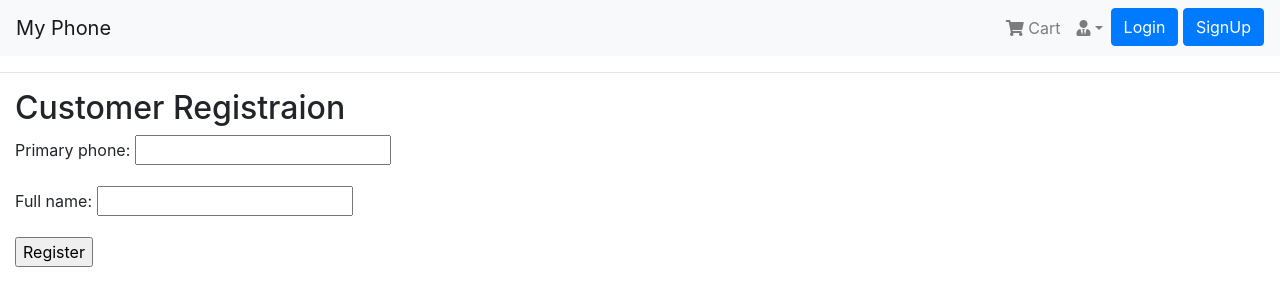
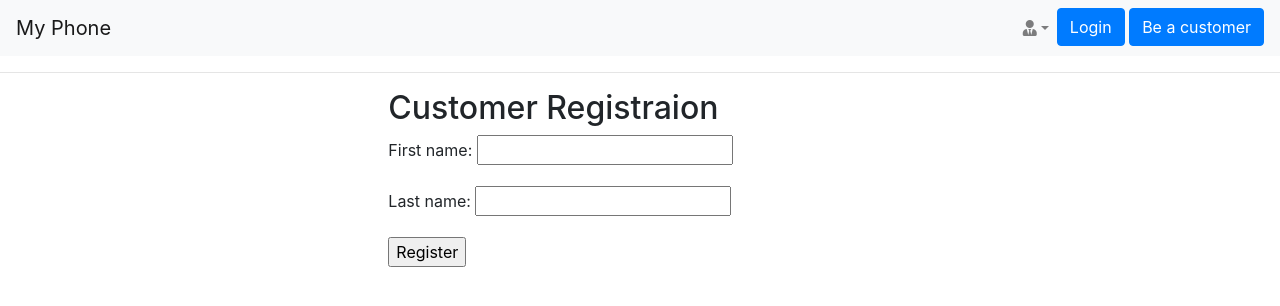
Before and after one commit to kamrul-pu/PhoneCompany, a Django app: template customer/templates/customer/register.html in a window 1280 px wide. Shown: the top 306 px of the page. Run offline with Django 4.2, Linux system fonts and the light colour scheme; tables that the repository leaves empty hold one stand-in row (values such as "Sample post"); the template is opened without the code that fills it: values that come from a table or form of the project are taken from there, most other values are stand-ins (such as "Sample title", 1, 10 or a date in 2020); some libraries are stand-ins or nearby versions.

Commit message:
Customer page Added

```diff
--- a/accounts/templates/accounts/home.html
+++ b/accounts/templates/accounts/home.html
@@ -1,5 +1,7 @@
 {% extends 'main.html' %}
 {% block content %}
-<h1>Login Page</h1>
+<div class="container">
+    <h2>This is our Homepage</h2>
+</div>
 
 {% endblock %}
--- a/accounts/templates/main.html
+++ b/accounts/templates/main.html
@@ -6,7 +6,7 @@
     <meta charset="UTF-8">
     <meta http-equiv="X-UA-Compatible" content="IE=edge">
     <meta name="viewport" content="width=device-width, initial-scale=1.0">
-    <title>CRM - {{title}}</title>
+    <title>BD Phone - {{title}}</title>
     <link rel="stylesheet" href="https://stackpath.bootstrapcdn.com/bootstrap/4.3.1/css/bootstrap.min.css"
         integrity="sha384-ggOyR0iXCbMQv3Xipma34MD+dH/1fQ784/j6cY/iJTQUOhcWr7x9JvoRxT2MZw1T" crossorigin="anonymous">
     <link href="https://cdnjs.cloudflare.com/ajax/libs/font-awesome/5.10.2/css/all.css" rel="stylesheet">
--- a/accounts/templates/navbar.html
+++ b/accounts/templates/navbar.html
@@ -6,12 +6,12 @@
     </button>
     <div class="collapse navbar-collapse" id="navbarNav">
         <ul class="navbar-nav ml-auto">
-            <li class="nav-item">
+            <!-- <li class="nav-item">
                 <a href="" class="nav-link">
                     <i class="fa fa-shopping-cart"></i> Cart
                     <span class="badge badge-light"></span>
                 </a>
-            </li>
+            </li> -->
             <li class="nav-item dropdown">
                 <a class="nav-link dropdown-toggle" href="#" id="navbarDropdown" role="button" data-toggle="dropdown"
                     aria-haspopup="true" aria-expanded="false"><i class="fas fa-user-tie"></i></a>
@@ -35,7 +35,7 @@
                 <a href="{% url 'login' %}" class="btn btn-primary">Login</a>
             </li> &nbsp;
             <li class="nav-item">
-                <a href="" class="btn btn-primary">SignUp</a>
+                <a href="{% url 'register' %}" class="btn btn-primary">Be a customer</a>
             </li>
             {% endif %}
         </ul>
--- a/customer/forms.py
+++ b/customer/forms.py
@@ -4,10 +4,11 @@ from customer.models import *
 class CustomerForm(ModelForm):
     class Meta:
         model = Customer
-        fields = "__all__"
+        # fields = "__all__"
+        exclude = ["primary_phone",]
 
 class BuyNumberForm(ModelForm):
     class Meta:
         model = CustomerNumber
-        # fields = ['phone_number','is_primary']
-        fields = "__all__"
+        fields = ['phone_number','is_primary']
+        # fields = "__all__"
--- a/customer/models.py
+++ b/customer/models.py
@@ -16,16 +16,18 @@ class PhoneNumber(models.Model):
     activated = models.BooleanField(default=False)
 
     def __str__(self):
-        return f"{self.number} {self.company}"
+        return f"{self.number}"
 
 class Customer(models.Model):
     primary_phone = models.CharField(max_length=20,blank=True,null=True)
-    full_name = models.CharField(max_length=200,blank=True,null=True)
+    first_name = models.CharField(max_length=100,blank=True,null=True)
+    last_name = models.CharField(max_length=100,blank=True,null=True)
     registraton_date = models.DateTimeField(auto_now_add=True)
+    #Other customer attributes can be added if required
     # plan = models.ForeignKey(Plan,on_delete=models.CASCADE)
 
     def __str__(self):
-        return f"{self.full_name}"
+        return f"{self.first_name} {self.last_name}"
 
 #Customer owns phone numbers
 class CustomerNumber(models.Model):
--- a/customer/templates/customer/register.html
+++ b/customer/templates/customer/register.html
@@ -1,9 +1,14 @@
 {% extends 'main.html' %}
 {% block content %}
+<div class="row">
+    <div class="col-5 mx-auto">
         <h2>Customer Registraion</h2>
         <form action="" method="POST">
             {{form.as_p}}
             {% csrf_token %}
             <input type="submit" value="Register">
         </form>
+    </div>
+</div>
+
 {% endblock content %}
--- a/customer/urls.py
+++ b/customer/urls.py
@@ -1,6 +1,7 @@
 from django.urls import path
 from .views import *
 urlpatterns = [
-    path('',registerCustomer,name='register'),
-    path('add_number/<int:id>/',addNumber,name='add_number'),
+    path("",customer,name='customer'),
+    path('register/',registerCustomer,name='register'),
+    path('add_number/<str:id>/',addNumber,name='add_number'),
 ]
```
Also changed, not shown: accounts/templates/accounts/login.html (+9 -5 lines), customer/templates/customer.html (+9 -0 lines), customer/views.py (+24 -1 lines), customer/migrations/0004_remove_customer_full_name_customer_first_name_and_more.py (added), db.sqlite3. Lines whose indentation alone changed are shown as unchanged.
